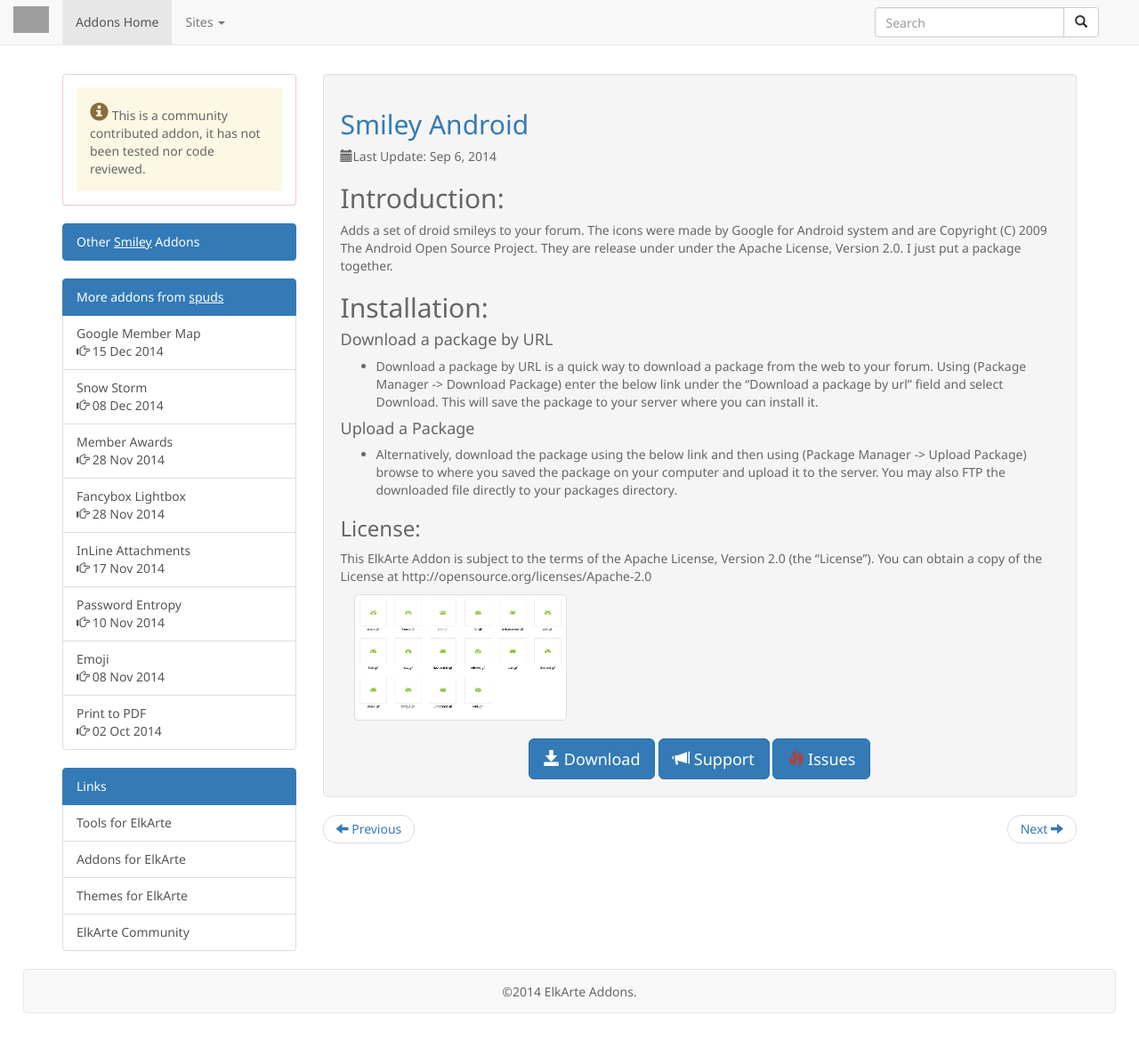
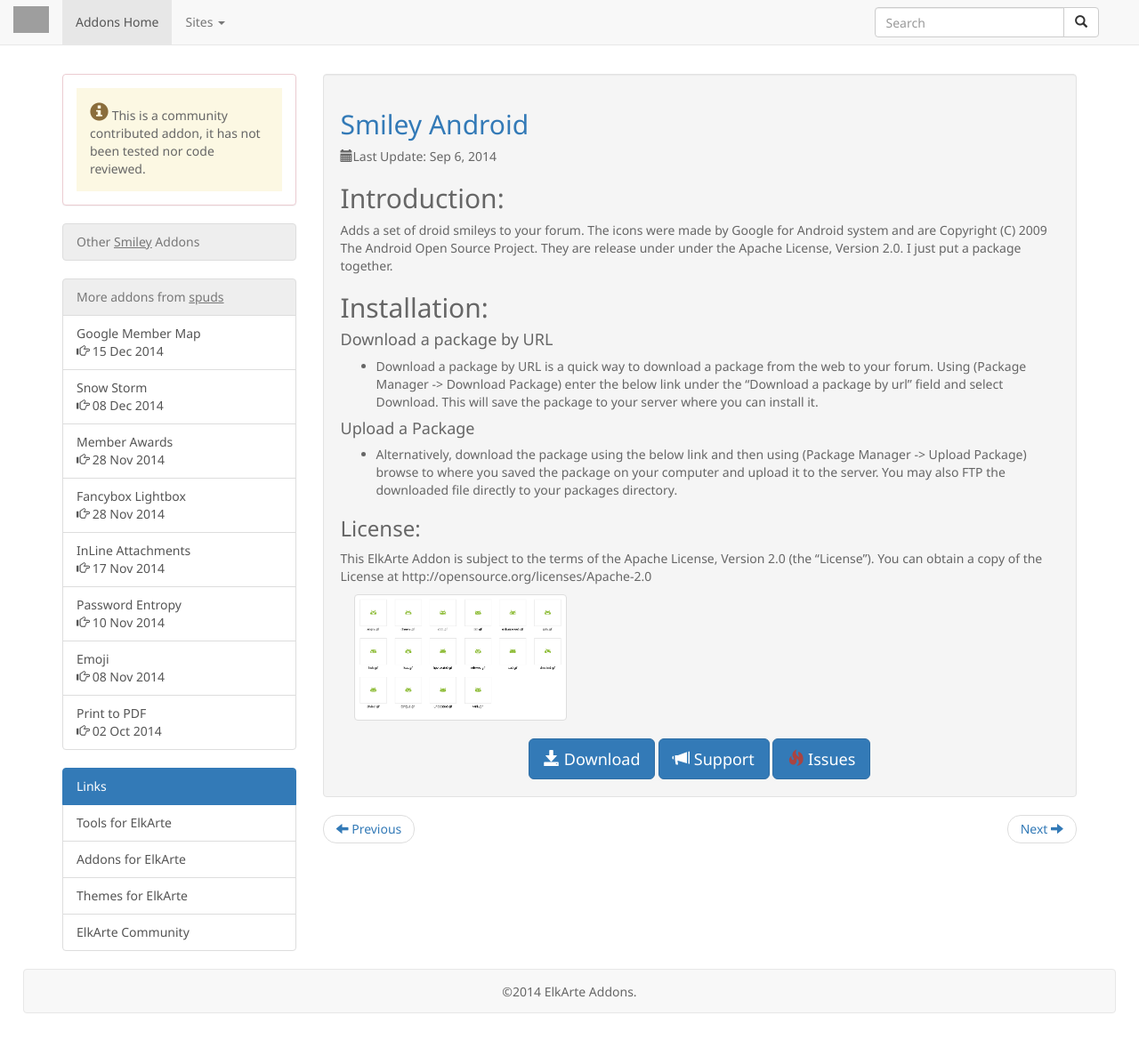
Before and after one commit to elkarte/addons, a Jekyll site: the page built from _posts/2014-06-17-Smiley-Android.MD, in a window 1280 px wide and 1184 px high. Shown: the top 1178 px of the window at 89% size. Built offline with Jekyll 4.4.1, drawn with Linux system fonts in a browser that asks for light colours; nearby versions of some CDN libraries; Markdown is read by kramdown in place of the engine named in the settings; grey boxes are pictures that could not be loaded.

Commit message:
! couple of layout inconsistencies

```diff
--- a/_includes/sidebar_details.html
+++ b/_includes/sidebar_details.html
@@ -9,7 +9,7 @@
 </div>
 <!-- Most recent from same category -->
 <div class="list-group">
-	<a href="#" class="list-group-item active disabled">
+	<a href="#" class="list-group-item disabled">
 		Other <u>{{ cat }}</u> Addons
 	</a>
 	{% for category in site.categories %}
@@ -33,7 +33,7 @@
 </div>
 <!-- Others from the same author -->
 <div class="list-group">
-	<a href="#" class="list-group-item active disabled">
+	<a href="#" class="list-group-item disabled">
 		More addons from <u>{{ page.author }}</u>
 	</a>
 	{% assign authors = site.posts | group_by: "author" %}
--- a/index.html
+++ b/index.html
@@ -102,7 +102,7 @@ layout: default
 
 		{% for count in (start..paginator.total_pages) %}
 			{% if count == paginator.page %}
-		<li class="disabled"><a href="#"><em>{{ count }}</em></a></li>
+		<li class="active disabled"><a href="#"><em>{{ count }}</em></a></li>
 			{% elsif count == 1 %}
 		<li><a href="{{ site.baseurl}}/index.html">{{count}}</a></li>
 			{% else %}
```
